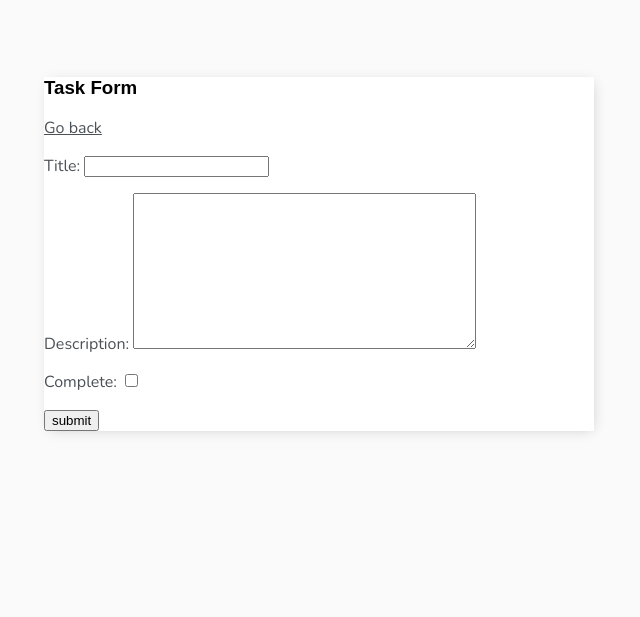
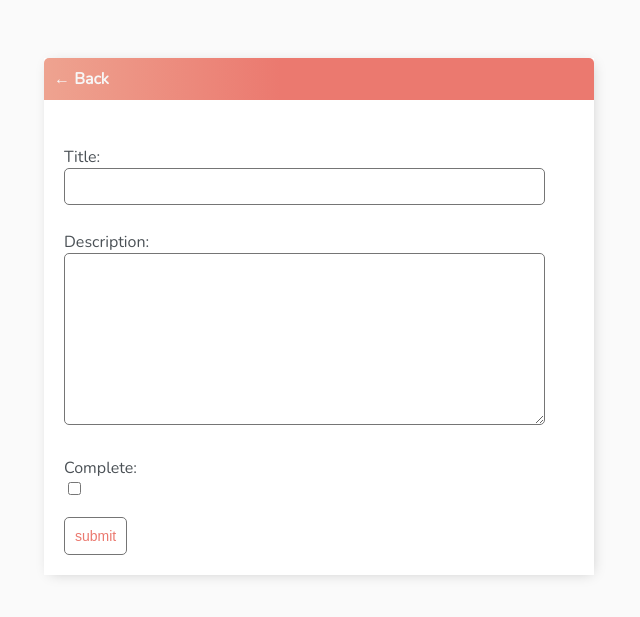
Before and after one commit to leomensah/django_todo, a Django app: page /task-create in a window 1280 px wide. Shown: the top 617 px of the page, without its empty margins (321-961 px from the left). Run offline with Django 4.2, Linux system fonts and the light colour scheme; a user stored in the database is signed in.

Commit message:
styling has been added to the application

```diff
--- a/todoClass/base/templates/base/main.html
+++ b/todoClass/base/templates/base/main.html
@@ -22,6 +22,10 @@
                 color: #4b5156
             }
 
+            a {
+                font-weight: 600;
+            }
+
             .container{
                 max-width: 550px;
                 margin: auto;
@@ -29,6 +33,11 @@
                 -webkit-box-shadow: 2px 2px 13px -4px rgba(0, 0, 0.21);
                 box-shadow: 2px 2px 13px -4px rgba(0, 0, 0, 0.21);
 
+            }
+
+            input {
+                outline: none;
+                border: none;
             }
 
             .header-bar {
@@ -79,6 +88,98 @@
                 border-radius: 50%;
             }
 
+            .delete-link {
+                text-decoration: none;
+                font-weight: 900;
+                color: #cf4949;
+                font-size: 22px;
+                line-height: 0;
+                padding: 20px 20px;
+            }
+
+            .handle {
+                display: inline-block;
+                padding: 20px 16px;
+                cursor: grab;
+                user-select: none;
+            }
+
+            .handle:after,
+            .handle:before {
+                display: block;
+                content: "";
+            }
+
+            .handle:active,
+            .handle:active:before,
+            .handle:active:after {
+                cursor: grabbing;
+            }
+
+            .dropArea {
+                background-color: #f1f2f6;
+                color: black;
+                border: #ced6e0 1px solid;
+            }
+
+            .selectedTask {
+                opacity: 0.6;
+            }
+
+            #add-link {
+                color: #EB796F;
+                text-decoration: none;
+                font-size: 42px;
+                text-shadow: 1px 1px #81413b;
+            }
+
+            #search-add-wrapper {
+                display: flex;
+                justify-content: space-between;
+                align-items: center;
+                padding: 20px;
+            }
+
+            @media screen and (max-width:320px) {
+                #search-add-wrapper {
+                    padding: 10px;
+                }
+            }
+
+            input[type=text],
+            input[type=password],
+            textarea {
+                border: 1px solid #757575;
+                border-radius: 5px;
+                padding: 10px;
+                width: 90%;
+            }
+
+            label {
+                padding-top: 10px !important;
+                display: block;
+            }
+
+            ::placeholder {
+                font-weight: 300;
+                opacity: 0.5;
+            }
+
+            .button {
+                border: 1px solid #757575;
+                background-color: #FFF;
+                color: #EB796F;
+                padding: 10px;
+                font-size: 14px;
+                border-radius: 5px;
+                cursor: pointer;
+                text-decoration: none;
+            }
+
+            .card-body {
+                padding: 20px;
+            }
+
         </style>
     </head>
     <body>
--- a/todoClass/base/templates/base/task_form.html
+++ b/todoClass/base/templates/base/task_form.html
@@ -1,12 +1,15 @@
 {% extends 'base/main.html' %}
 {% block content %}
 
-<h3>Task Form </h3>
-<a href="{% url 'tasks' %}"> Go back </a>
-<form method="POST" action="">
-    {% csrf_token %}
-    {{form.as_p}}
-    <input type="submit" value="submit">
-</form>
+<div class="header-bar">
+    <a href="{% url 'tasks' %}">&#8592; Back</a>
+</div>
+<div class="card-body">
+    <form method="POST" action="">
+        {% csrf_token %}
+        {{form.as_p}}
+        <input class="button" type="submit" value="submit">
+    </form>
+</div>
 
 {% endblock content%}
```
Also changed, not shown: todoClass/base/templates/base/login.html (+6 -3 lines), todoClass/base/templates/base/register.html (+18 -7 lines), todoClass/base/templates/base/task_confirm_delete.html (+11 -7 lines), todoClass/base/templates/base/task_list.html (+7 -26 lines), todoClass/db.sqlite3.
